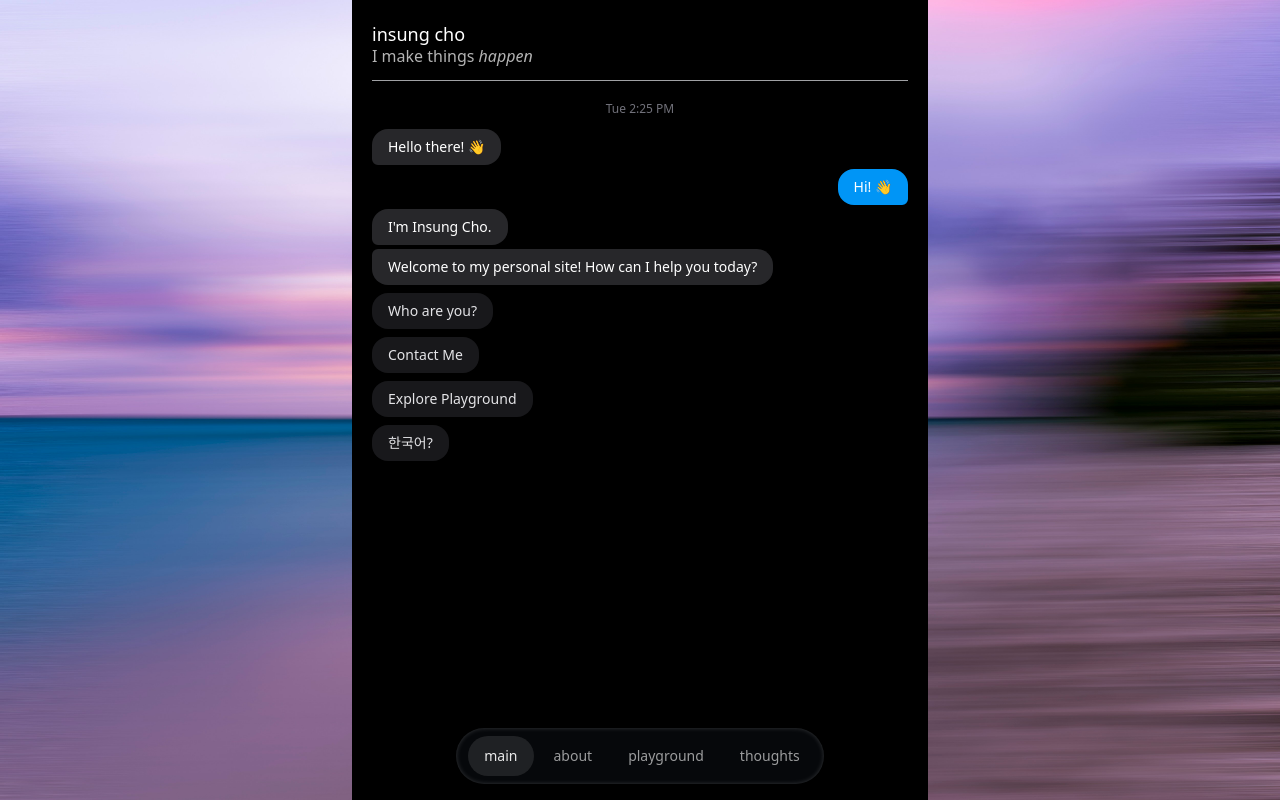
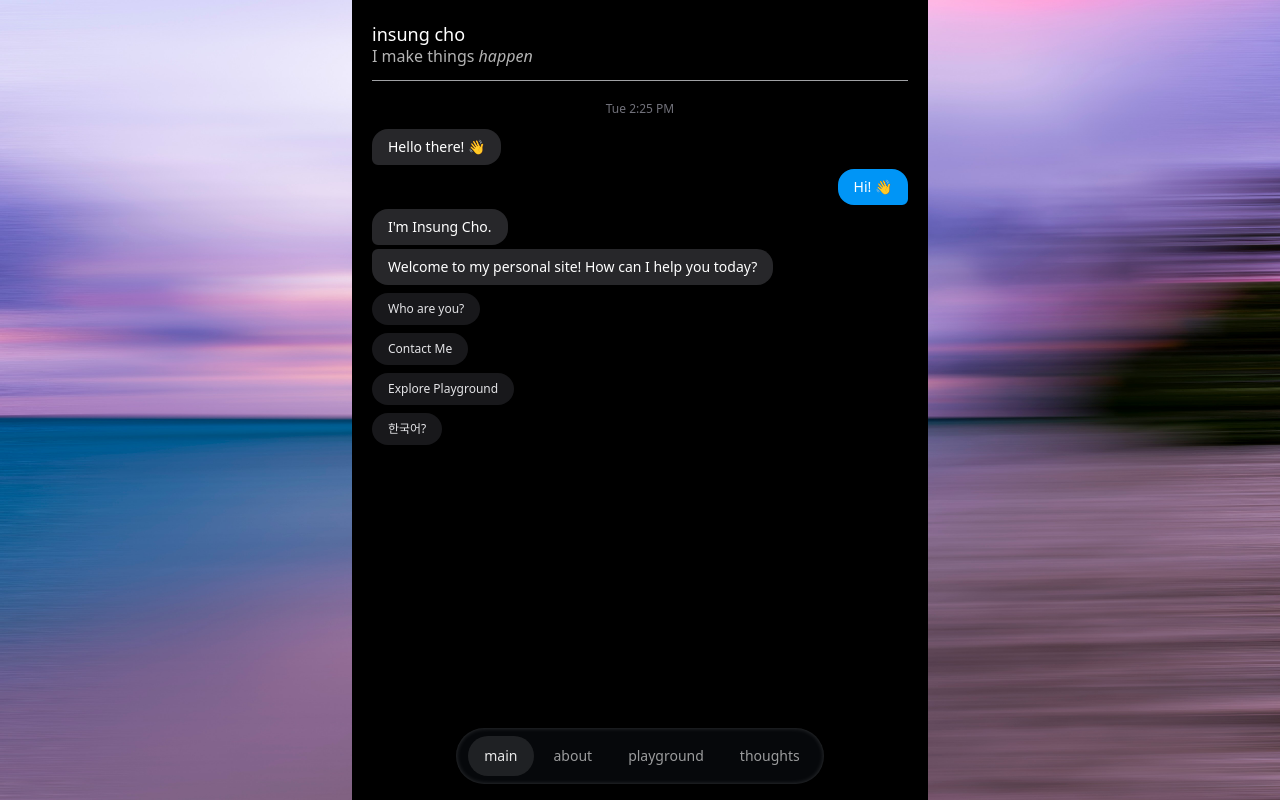
Before and after one commit to bf-dev/personalpage, a Next.js app: page / in a window 1280 px wide. Built offline with nearby package versions, Linux system fonts and the light colour scheme.

Commit message:
Adjust button styling and timezone display

```diff
--- a/app/about/page.tsx
+++ b/app/about/page.tsx
@@ -38,7 +38,7 @@ export default function Contacts() {
             english, korean
         </li>
         <li>
-            tz: utc+8
+            utc+8
         </li>
       </ul>
       <ContactsList />
--- a/components/ChatMessage.tsx
+++ b/components/ChatMessage.tsx
@@ -131,7 +131,7 @@ export function ChatMessage({
             <motion.button
               key={index}
               onClick={() => onButtonClick && onButtonClick(button)}
-              className="px-4 py-2 bg-zinc-900 hover:bg-zinc-800 rounded-2xl text-sm text-zinc-200 text-left transition-colors self-start inline-block w-auto"
+              className="px-4 py-2 bg-zinc-900 text-xs hover:bg-zinc-800 rounded-2xl text-sm text-zinc-200 text-left transition-colors self-start inline-block w-auto"
               initial={{ opacity: 0, y: 10, scale: 0.95 }}
               animate={{
                 opacity: 1,
```
